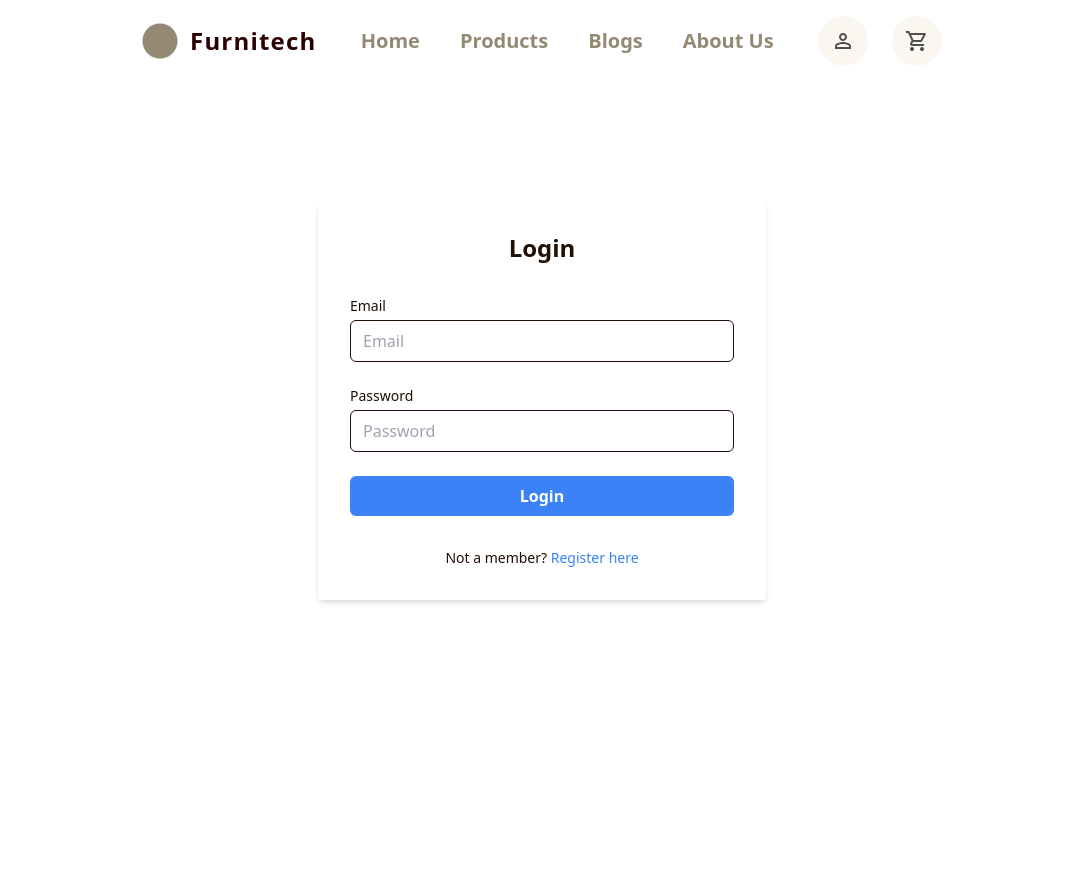
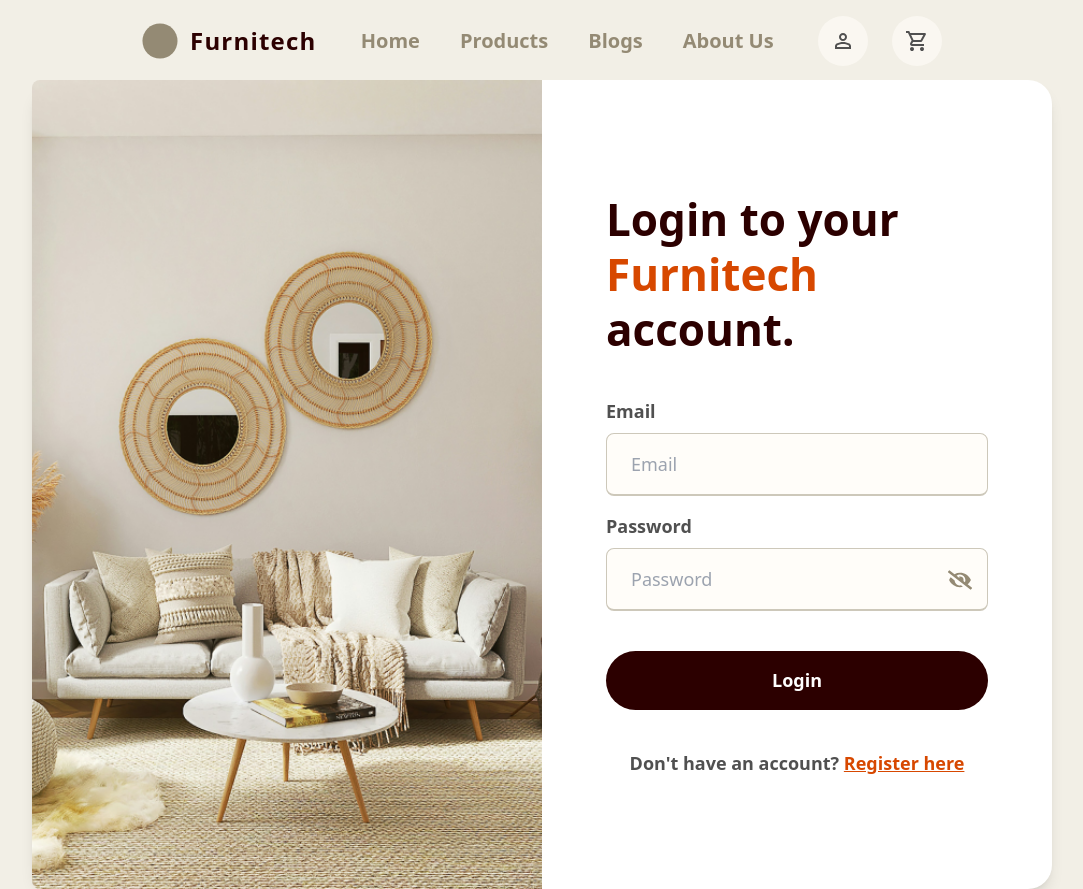
Before and after one commit to nguyensngoc108/Furnitech, a React (Create React App) app in the folder client/: page /login in a window 1280 px wide. Shown: the whole page, without its empty margins (98-1181 px from the left). Before the commit the page ends 800 px from the top, so only its background shows below. Built offline with nearby package versions, Linux system fonts and the light colour scheme; no server answers.

Commit message:
update Login + Register UI

```diff
--- a/client/src/pages/Login.js
+++ b/client/src/pages/Login.js
@@ -2,6 +2,9 @@
 import React, { useState } from "react";
 import { useNavigate, Link } from "react-router-dom";
 import api from "../services/api";
+import FormInput from "../components/FormInput";
+import PasswordInput from "../components/PasswordInput";
+import Button from "../components/Button";
 
 function Login({ onLogin }) {
   const [email, setEmail] = useState("");
@@ -29,52 +32,66 @@ function Login({ onLogin }) {
     }
   };
 
+  const handleRegisterRedirect = () => {
+    navigate("/signup");
+  };
+
   return (
-    <div className="flex items-center justify-center min-h-screen bg-gray-100">
-      <div className="w-full max-w-md p-8 space-y-8 bg-white rounded shadow-md">
-        <h2 className="text-2xl font-bold text-center">Login</h2>
-        <form className="space-y-6" onSubmit={handleLogin}>
-          <div>
-            <label htmlFor="email" className="block text-sm font-medium text-gray-700">
-              Email
-            </label>
-            <input
+    <div className="flex items-center justify-center min-h-screen bg-brown-500">
+      <div className="flex bg-white rounded-3xl shadow-lg w-[1020px] mt-[80px]">
+        <div
+          className="w-1/2 bg-cover bg-center rounded-l-lg"
+          style={{ backgroundImage: "url(./assets/loginImage.png)" }}
+        ></div>
+        <div className="w-1/2 py-28 px-16">
+          <form className="space-y-[40px]" onSubmit={handleLogin}>
+            <h2 className="text-display-3 text-heading-black font-bold">
+              Login to your{" "}
+              <span className=" text-orange-500"> Furnitech </span>
+              account.
+            </h2>
+            <div className="space-y-4">
+              <FormInput
                 type="email"
                 id="email"
+                label="Email"
                 value={email}
                 onChange={(e) => setEmail(e.target.value)}
                 placeholder="Email"
                 required
-              className="w-full px-3 py-2 mt-1 border rounded-md focus:outline-none focus:ring focus:ring-blue-200"
+                className="border-b-2 focus:ring-0"
               />
-          </div>
-          <div>
-            <label htmlFor="password" className="block text-sm font-medium text-gray-700">
-              Password
-            </label>
-            <input
+              <PasswordInput
                 type="password"
                 id="password"
+                label="Password"
                 value={password}
                 onChange={(e) => setPassword(e.target.value)}
                 placeholder="Password"
                 required
-              className="w-full px-3 py-2 mt-1 border rounded-md focus:outline-none focus:ring focus:ring-blue-200"
+                className="border-b-2 focus:ring-0"
               />
             </div>
-          <button
+            <Button
               type="submit"
-            className="w-full px-4 py-2 font-bold text-white bg-blue-500 rounded-md hover:bg-blue-600 focus:outline-none focus:ring focus:ring-blue-200"
+              text="Login"
+              onClick={handleLogin}
+              className="w-full"
             >
               Login
+            </Button>
+            <p className="text-dm-base font-DM Sans mt-2 text-center font-semibold text-neutral-text-gray">
+              Don't have an account?{" "}
+              <button
+                onClick={handleRegisterRedirect}
+                className="text-orange-500 underline font-bold"
+                type="button"
+              >
+                Register here
               </button>
+            </p>
           </form>
-        <p className="text-center text-sm text-gray-600">
-          Not a member?{" "}
-          <Link to="/signup" className="text-blue-500 hover:underline">
-            Register here
-          </Link>
-        </p>
+        </div>
       </div>
     </div>
   );
--- a/client/src/pages/Register.js
+++ b/client/src/pages/Register.js
@@ -20,34 +20,39 @@ function Register() {
   const handleRegister = async (e) => {
     e.preventDefault();
     try {
-      const response = await api.post("users/register", { email, phone, address, first_name, last_name, password });
+      const response = await api.post("users/register", {
+        email,
+        phone,
+        address,
+        first_name,
+        last_name,
+        password,
+      });
       const { data, token } = response.data;
 
       // Store user ID and token in local storage
       localStorage.setItem("userId", data._id);
       localStorage.setItem("token", token);
 
-
       // Redirect or update UI as needed
-        navigate("/login")
+      navigate("/login");
 
       console.log("User registered successfully!");
-        }
-        catch(err){
+    } catch (err) {
       console.log(err);
     }
-    }
+  };
 
   const handleLoginRedirect = () => {
     navigate("/login");
-    }
+  };
 
   const isStep1Valid = email && phone && address && first_name && last_name;
   const isStep2Valid = password === confirmPassword && password.length >= 8;
 
   return (
     <div className="flex items-center justify-center min-h-screen bg-brown-500">
-      <div className="bg-white rounded-3xl shadow-lg w-full max-w-[804px] px-8 sm:px-16 py-12">
+      <div className="bg-white rounded-3xl shadow-lg w-full max-w-[804px] px-8 sm:px-16 py-12 mt-[80px]">
         <form onSubmit={handleRegister} className="space-y-[40px]">
           <p className="text-dm-base font-DM Sans mt-2 text-left font-semibold text-brown-900">
             STEP {currentStep} IN 2
```
Lines whose indentation alone changed are shown as unchanged.
